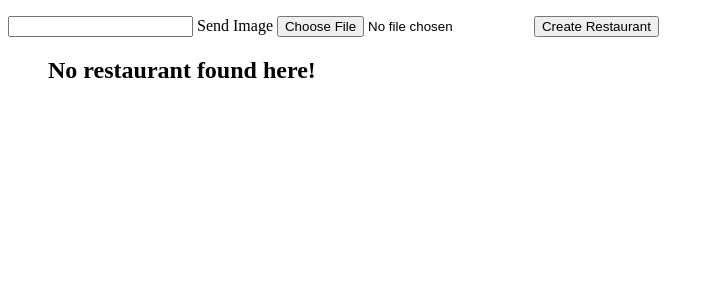
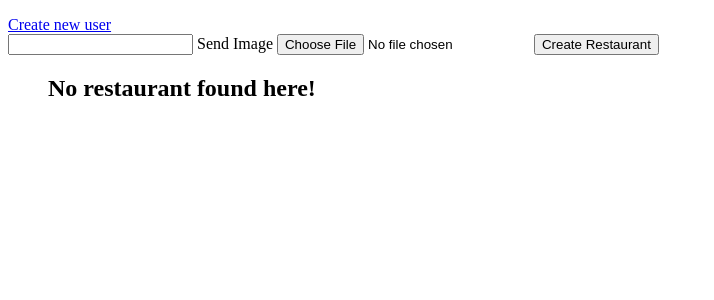
Before and after one commit to IgorMundim/django---exercise, a Django app: page / in a window 1280 px wide. Shown: the part 34-334 px from the top of the page, without its empty margins (0-714 px from the left). Run offline with Django 4.2, Linux system fonts and the light colour scheme; data that the repository does not hold is empty; some libraries are stand-ins or nearby versions.

Commit message:
Add content

```diff
--- a/apirest/views.py
+++ b/apirest/views.py
@@ -1,8 +1,3 @@
-
-
-from functools import partial
-from multiprocessing import context
-
 from django.shortcuts import get_object_or_404
 from rest_framework import status
 from rest_framework.decorators import api_view
--- a/authors/views.py
+++ b/authors/views.py
@@ -28,8 +28,8 @@ def register_create(request):
 
     if form.is_valid():
         user = form.save(commit=False)
-        # user.set_password(user.password)
-        # user.save()
+        user.set_password(user.password)
+        user.save()
         del(request.session['register_form_data'])
         return redirect(reverse('authors:login'))
 
--- a/base_templates/global/base.html
+++ b/base_templates/global/base.html
@@ -7,6 +7,7 @@
 </head>
 
 <body>
+
 
     {% include 'restaurant/partials/header.html' %}
 
--- a/restaurant/models.py
+++ b/restaurant/models.py
@@ -18,7 +18,7 @@ class Restaurant(models.Model):
 class MenuItem(models.Model):
     category = models.CharField(max_length=65)
     name = models.CharField(max_length=65)
-    description = models.CharField(max_length=255)
+    description = models.CharField(max_length=1000)
     price = models.DecimalField(max_digits=6, decimal_places=2)
     cover = models.ImageField(
         upload_to='restaurant/covers/%Y/%m/%d/', blank=True, default='')
--- a/restaurant/templates/restaurant/pages/home.html
+++ b/restaurant/templates/restaurant/pages/home.html
@@ -13,7 +13,7 @@
 
     {# Display django.contrib.messages as Bootstrap alerts #}
     {% bootstrap_messages %}
-
+      <a href="{% url 'authors:register' %}">Create new user</a>
       <section class="new-restaurant">
         <form action="{% url 'restaurant:restaurant_new' %}" method="post" class="create-restaurant" enctype="multipart/form-data">
           {% csrf_token %}
```
Also changed, not shown: restaurant/migrations/0003_alter_menuitem_description.py (added).
